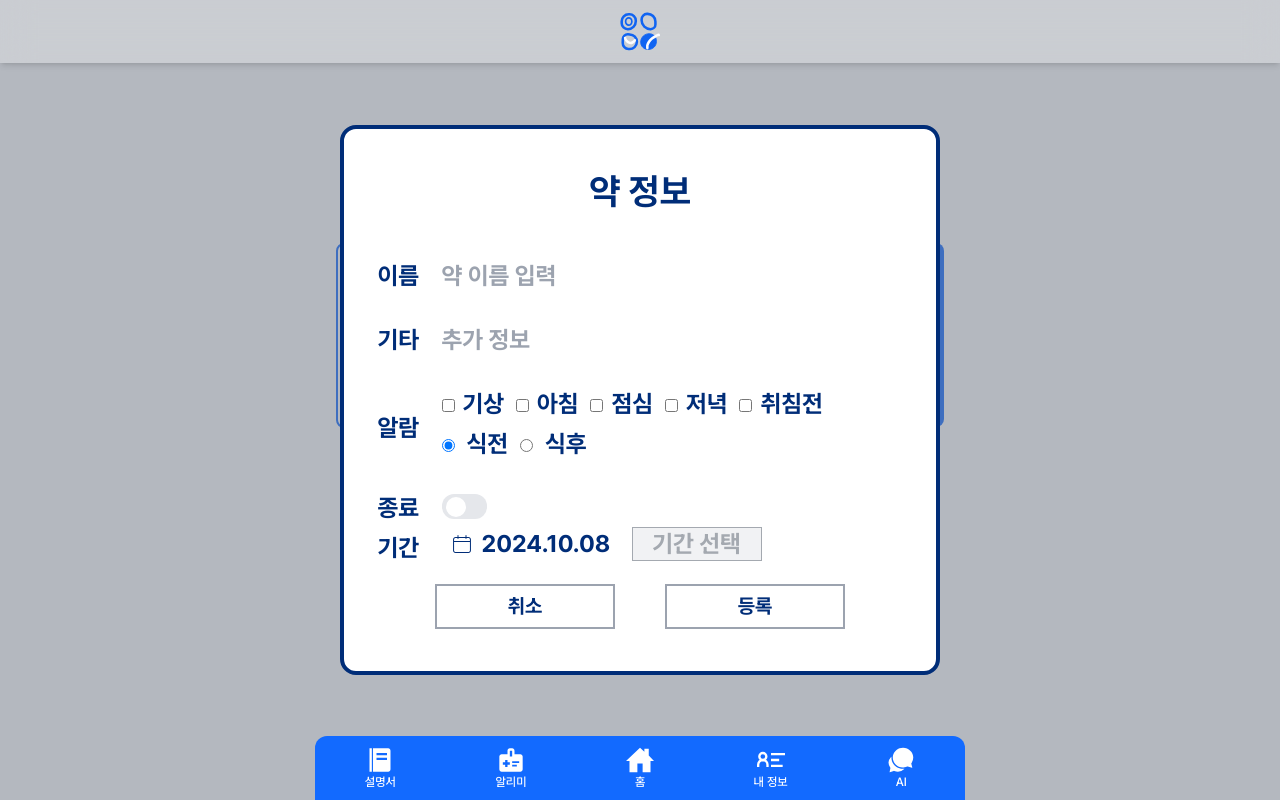
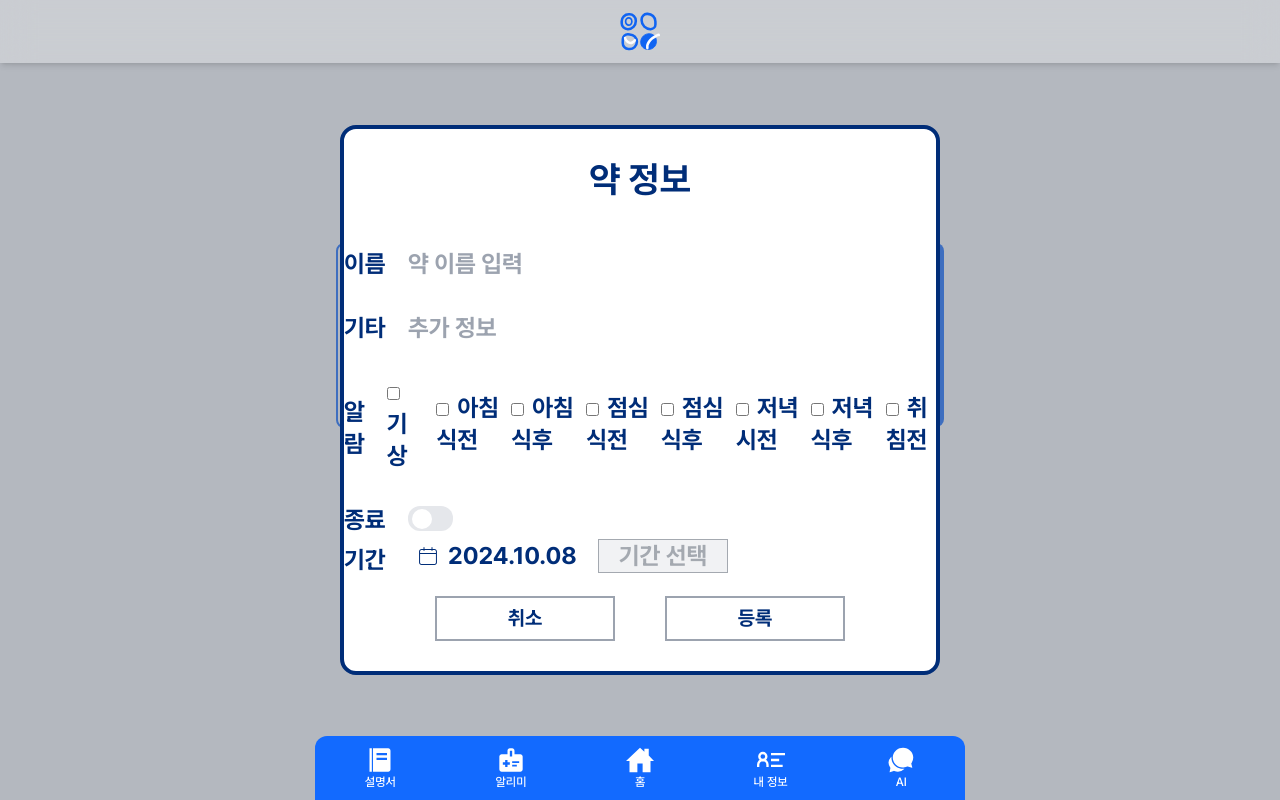
Before and after one commit to seniorBuddy/seniorBuddy-client, a Next.js app: page /reminder in a window 1280 px wide. Both pictures are taken after a click on the element 640 px from the left and 516 px from the top of the page. Built offline with nearby package versions, Linux system fonts and the light colour scheme.

Commit message:
FEAT: 약 정보 등록 기능

```diff
--- /dev/null
+++ b/src/app/actions/hospital-information.tsx
@@ -0,0 +1,29 @@
+'use server';
+
+export async function HospitalRegister(formData: any, token: string) {
+  if (!formData.content) {
+    return {success: false, message: '모든 필드를 입력해주세요.'};
+  }
+
+  try {
+    const res = await fetch(`${process.env.NEXT_PUBLIC_API_SERVER_URL}/reminder/hospital`, {
+      method: 'POST',
+      headers: {
+        'Content-Type': 'application/json',
+        'Authorization': `Bearer ${token}`,
+      },
+      body: JSON.stringify(formData),
+      credentials: 'include',
+    });
+
+    if (!res.ok) {
+      const resData = await res.json();
+      console.log('Server Response:', resData);
+      return { success: false, message: '등록 실패' };
+    } else {
+      return { success: true, message: '등록 성공' };
+    }
+  } catch (error) {
+    return { success: false, message: '오류가 발생했습니다.' };
+  }
+}
--- /dev/null
+++ b/src/app/actions/medicine-information.tsx
@@ -0,0 +1,30 @@
+'use server';
+
+export async function MedicineRegister(formData: any, token: string) {
+  if (!formData.content || formData.frequency.length < 0) {
+    return {success: false, message: '모든 필드를 입력해주세요.'};
+  }
+
+  try {
+    const res = await fetch(`${process.env.NEXT_PUBLIC_API_SERVER_URL}/reminder/medication`, {
+      method: 'POST',
+      headers: {
+        'Content-Type': 'application/json',
+        'Authorization': `Bearer ${token}`,
+      },
+      body: JSON.stringify(formData),
+      credentials: 'include',
+    });
+
+    const resData = await res.json();
+    //console.log("실패 테스트 : ", resData);
+
+    if (!res.ok) {
+      return { success: false, message: '등록 실패' };
+    } else {
+        return { success: true, message: '등록 성공' };
+    }
+  } catch (error) {
+    return { success: false, message: '오류가 발생했습니다.' };
+  }
+}
--- a/src/components/reminder/hospital.tsx
+++ b/src/components/reminder/hospital.tsx
@@ -1,35 +1,58 @@
 import RegisterModal from './modal/reminder-modal';
 import { FaPlusCircle } from "react-icons/fa";
 import { useState } from 'react';
+import { Toaster, toast } from '@/app/utils/toast';
 
 interface Hospital {
-  name: string;
-  details: string;
-  period: string;
+  content: string;  // 병원 이름
+  additional_info: string;  // 기타 사항
+  start_date: string;  // 예약 일정
 }
 
-export default function Hospital({chooseOne}:{chooseOne: string}) {
+interface HospitalProps {
+  chooseOne: string;
+}
+
+export default function Hospital({ chooseOne }: HospitalProps) {
   const [addHospital, setAddHospital] = useState<boolean>(false);
   const [hospitals, setHospitals] = useState<Hospital[]>([]);
   const [hoveredIndex, setHoveredIndex] = useState<number | null>(null);
 
+  // 모달 외부를 클릭 시 모달 종료
   const handleClick = (e: React.MouseEvent<HTMLDivElement>) => {
     if (e.target === e.currentTarget) {
       setAddHospital(false);
     }
   }
 
-  const handleRegister = (newHospital: Hospital) => {
-    setHospitals([...hospitals, newHospital]);
+  // 새로운 병원 정보 등록
+  const handleRegister = (newData: Hospital) => {
+    setHospitals([...hospitals, newData]);
     setAddHospital(false);
   }
 
+  // 수정, 삭제 버튼 나타내기
   const handleMouseEnter = (index: number) => {
     setHoveredIndex(index);
   }
 
   const handleMouseLeave = () => {
     setHoveredIndex(null);
+  }
+
+  // 결과값에 따라 toast 나타내기
+  const handleResult = (result: {success: boolean, message: string}) => {
+    if (!result.success) {
+      toast.error(result.message, {
+        autoClose: 2000,
+        icon: <span>❌</span>,
+      });
+    } else {
+      toast.success(result.message, {
+        autoClose: 2000,
+        icon: <span>✔️</span>,
+      });
+    }
   }
 
   return(
@@ -46,11 +69,15 @@ export default function Hospital({chooseOne}:{chooseOne: string}) {
             >
               <div className="flex flex-row justify-between w-full gap-3 mx-4 font-bold text-2xl sm:text-3xl">
                 <div className="flex flex-col gap-3">
-                  <span>{hospital.name}</span>
-                  <span className="text-xl sm:text-2xl">{hospital.details}</span>
-                  {hospital.period}
+                  {/* 병원 이름 */}
+                  <span>{hospital.content}</span>
+                  {/* 추가 설명 */}
+                  <span className="text-xl sm:text-2xl">{hospital.additional_info}</span>
+                  {/* 예약 시간 */}
+                  {hospital.start_date}
                 </div>
               </div>
+              {/* 수정/삭제 버튼 */}
               {hoveredIndex === index && (
                 <div
                   className="flex gap-[60px] absolute inset-0 items-center justify-center text-2xl"
@@ -69,6 +96,7 @@ export default function Hospital({chooseOne}:{chooseOne: string}) {
               )}
             </div>
           ))}
+          {/* 병원 등록 버튼 */}
           <div className="w-full bg-white rounded-lg flex flex-row" />
           <div
             onClick={() => setAddHospital(true)}
@@ -83,9 +111,15 @@ export default function Hospital({chooseOne}:{chooseOne: string}) {
           onClick={handleClick}
           className="fixed inset-0 flex items-center justify-center bg-gray-500 bg-opacity-50"
         >
-          <RegisterModal division={chooseOne} onCancel={() => setAddHospital(false)}/>
+          <RegisterModal
+            division={chooseOne}
+            onCancel={() => setAddHospital(false)}
+            onResult={handleResult}
+            onHospitalRegister={handleRegister}
+          />
         </div>
       )}
+    <Toaster />
     </>
   );
 }
--- a/src/components/reminder/medicine.tsx
+++ b/src/components/reminder/medicine.tsx
@@ -1,40 +1,63 @@
 import RegisterModal from './modal/reminder-modal';
 import { FaPlusCircle } from "react-icons/fa";
 import { useState } from 'react';
+import { Toaster, toast } from '@/app/utils/toast';
 
 interface Medicine {
-  name: string;
-  details: string;
-  times: string[];
-  period: string;
-  timing: string;
-  endDate: string | null;
+  content: string;  // 약 이름
+  additional_info: string;  // 기타 사항
+  frequency: string[];  // 약 먹는 시간
+  //timing: string;  // 식전, 식후
+  start_date: string;  // 시작 날짜
+  day: number;  // 종료 날짜
 }
 
-export default function MadicineMain({chooseOne}:{chooseOne: string}) {
-  const [addMedicine, setAddmedicine] = useState<boolean>(false);
+interface MedicineProps {
+  chooseOne: string;
+}
+
+export default function MadicineMain({ chooseOne }: MedicineProps) {
+  const [addMedicine, setAddmedicine] = useState<boolean>(false);  // 등록 버튼 선택 유무
   const [medicines, setMedicines] = useState<Medicine[]>([]);
   const [hoveredIndex, setHoveredIndex] = useState<number | null>(null);
 
   const time = ['기상', '취침전', '아침 식전', '아침 식후', '점심 식전', '점심 식후', '저녁 식전', '저녁 식후'];
 
+  // 모달 외부를 클릭 시 모달 종료
   const handleClick = (e: React.MouseEvent<HTMLDivElement>) => {
     if (e.target === e.currentTarget) {
       setAddmedicine(false);
     }
   }
 
-  const handleRegister = (newMedicine: Medicine) => {
-    setMedicines([...medicines, newMedicine]);
+  // 새로운 약 정보 등록
+  const handleRegister = (newData: Medicine) => {
+    setMedicines([...medicines, newData]);  // 기존의 약 정보에 새로운 약 정보를 추가
     setAddmedicine(false);
   }
 
+  // 수정, 삭제 버튼 나타내기
   const handleMouseEnter = (index: number) => {
     setHoveredIndex(index);
   }
 
   const handleMouseLeave = () => {
     setHoveredIndex(null);
+  }
+
+  // 결과값에 따라 toast 나타내기
+  const handleResult = (result: {success: boolean, message: string}) => {
+    if (!result.success) {
+      toast.error(result.message, {
+        autoClose: 2000,
+        icon: <span>❌</span>,
+      });
+    } else {
+      toast.success(result.message, {
+        autoClose: 2000,
+        icon: <span>✔️</span>,
+      });
+    }
   }
 
   return (
@@ -75,11 +98,11 @@ export default function MadicineMain({chooseOne}:{chooseOne: string}) {
             <div className="flex flex-row justify-between w-full gap-3 mx-4 font-bold text-2xl sm:text-3xl">
               <div className="flex flex-col gap-3">
                 {/* 약 이름 */}
-                <span>{medicine.name}</span>
+                <span>{medicine.content}</span>
                 {/* 추가 설명 */}
-                <span className="text-xl sm:text-2xl">{medicine.details}</span>
+                <span className="text-xl sm:text-2xl">{medicine.additional_info}</span>
                 <div className="flex items-center gap-4">
-                  {medicine.times.map((time) => (
+                  {medicine.frequency.map((time) => (
                     <label
                       key={time}
                       className="text-sm font-medium-bold text-xl"
@@ -88,13 +111,13 @@ export default function MadicineMain({chooseOne}:{chooseOne: string}) {
                       {time}
                     </label>
                   ))}
-                  <span className="text-sm font-medium-bold text-xl">{medicine.timing}</span>
+                  {/*<span className="text-sm font-medium-bold text-xl">{medicine.timing}</span>*/}
                 </div>
               </div>
               <div className="flex flex-col gap-2">
-                {medicine.period}
+                {medicine.start_date}
                 <br />
-                {medicine.endDate}
+                {medicine.day}
               </div>
             </div>
             {/* 수정/삭제 버튼 */}
@@ -124,15 +147,22 @@ export default function MadicineMain({chooseOne}:{chooseOne: string}) {
         </div>
       </div>
     </div>
+    {/* 모달 오픈 */}
     {addMedicine === true && (
       <div
         onClick={handleClick}
         className="fixed inset-0 flex items-center justify-center bg-gray-500 bg-opacity-50"
       >
-        <RegisterModal division={chooseOne} onCancel={() => setAddmedicine(false)}/>
+        <RegisterModal
+          division={chooseOne}
+          onCancel={() => setAddmedicine(false)}
+          onResult={handleResult}
+          onMedicineRegister={handleRegister}
+        />
         {/*<Register prop={addMedicine} onCancel={() => setAddmedicine(false)} onRegister={handleRegister}/>*/}
       </div>
     )}
+    <Toaster />
     </>
   );
 }
--- a/src/components/reminder/modal/hospital-modal.tsx
+++ b/src/components/reminder/modal/hospital-modal.tsx
@@ -1,14 +1,55 @@
+'use client';
+
 import { useState } from 'react';
 import { CiCalendar } from 'react-icons/ci';
 import DatePicker from 'react-datepicker';
 import 'react-datepicker/dist/react-datepicker.css'
 import { ko } from 'date-fns/locale';
+import { HospitalRegister } from '@/app/actions/hospital-information';
+import useTokenStore from '@/app/lib/store/useTokenStore';
+import { format } from 'date-fns';
 
-export default function HospitalModal({onCancel}: {onCancel: () => void}) {
-  const [reservationDate, setReserVationDate] = useState<Date | null>(new Date());  // 예약 날짜
+interface Hospital {
+  content: string;  // 병원 이름
+  additional_info: string;  // 기타 사항
+  start_date: string;  // 예약 일정
+}
+
+interface HospitalModalProps {
+  onCancel: () => void;
+  onResult: (result: {success: boolean, message: string}) => void;
+  onRegister: (newHospital: Hospital) => void;
+}
+
+export default function HospitalModal({ onCancel, onResult, onRegister }: HospitalModalProps) {
+  const [name, setName] = useState<string>('');  // 병원 이름
+  const [other, setOther] = useState<string>('');  // 기타 정보
+  const [reservationDate, setReservationDate] = useState<Date | null>(new Date());  // 예약 날짜
+
+  const token = useTokenStore((state) => state.token) as string;
+
+  // 정보 전달
+  const handleSubmit = async () => {
+    const formData = {
+      'content': name,
+      'additional_info': other,
+      'start_date': reservationDate ? format(reservationDate, 'yyyy-MM-dd HH:mm:ss') : '',
+    };
+
+    console.log(formData);
+
+    const result = await HospitalRegister(formData, token);
+    console.log('Result from hospitalRegister:', result);
+
+    onResult(result);
+    if (result.success) {
+      onCancel();
+      onRegister(formData);
+    }
+  }
 
   return (
-    <div>
+    <form onSubmit={handleSubmit}>
       <div className="flex flex-col gap-8 font-bold text-darkblue text-2xl">
         {/* 병원 이름 */}
         <div className="flex flex-row items-center w-full gap-1">
@@ -17,6 +58,8 @@ export default function HospitalModal({onCancel}: {onCancel: () => void}) {
             type="text"
             placeholder="병원 이름 입력"
             className="text-black"
+            value={name}
+            onChange={(e) => setName(e.target.value)}
           />
         </div>
         {/* 기타 사항 */}
@@ -26,6 +69,8 @@ export default function HospitalModal({onCancel}: {onCancel: () => void}) {
             type="text"
             placeholder="방문 목적"
             className="text-black"
+            value={other}
+            onChange={(e) => setOther(e.target.value)}
           />
         </div>
         {/* 예약 일정 */}
@@ -40,7 +85,7 @@ export default function HospitalModal({onCancel}: {onCancel: () => void}) {
               timeFormat="HH시 mm분"
               timeIntervals={30}
               selected={reservationDate}
-              onChange={(date: Date | null) => setReserVationDate(date)}
+              onChange={(date: Date | null) => setReservationDate(date)}
               className="w-[240px]"
             />
           </div>
@@ -56,12 +101,13 @@ export default function HospitalModal({onCancel}: {onCancel: () => void}) {
           취소
         </div>
         <div
+          onClick={handleSubmit}
           className="w-[180px] h-[45px] p-2 flex justify-center items-center border-2 border-gray-400 rounded\
           hover:bg-blue hover:text-white hover:scale-[1.1] transition-transform duration-200"
         >
           등록
         </div>
       </div>
-    </div>
+    </form>
   );
 }
--- a/src/components/reminder/modal/medicine-modal.tsx
+++ b/src/components/reminder/modal/medicine-modal.tsx
@@ -1,62 +1,132 @@
+'use client';
+
 import { useState } from 'react';
 import { CiCalendar } from 'react-icons/ci';
 import DatePicker from 'react-datepicker';
 import 'react-datepicker/dist/react-datepicker.css'
 import { ko } from 'date-fns/locale';
+import { MedicineRegister } from '@/app/actions/medicine-information';
+import useTokenStore from '@/app/lib/store/useTokenStore';
 
-export default function MedicineModal({ onCancel }: {onCancel: () => void}) {
+interface Medicine {
+  content: string;  // 약 이름
+  additional_info: string;  // 기타 사항
+  frequency: string[];  // 약 먹는 시간
+  //timing: string;  // 식전, 식후
+  start_date: string;  // 시작 날짜
+  day: number;  // 종료 날짜
+}
+
+interface MedicineModalProps {
+  onCancel: () => void;
+  onResult: (result: {success: boolean, message: string}) => void;
+  onRegister: (newMedicine: Medicine) => void;
+}
+
+export default function MedicineModal({ onCancel, onResult, onRegister }: MedicineModalProps) {
+  const [name, setName] = useState<string>('');  // 약 이름
+  const [other, setOther] = useState<string>('');  // 기타 사항
+  const time  = [
+    "기상",
+    "아침식전",
+    "아침식후",
+    "점심식전",
+    "점심식후",
+    "저녁시전",
+    "저녁식후",
+    "취침전"
+  ];
+  const [checkedItems, setCheckedItems] = useState<string[]>([]);  // 복용 시간 체크리스트
   const [chooseTime, setChooseTime] = useState<string>('before');  // 식전, 식후
   const [isOn, setIsOn] = useState<boolean>(false);  // 종료 시간 유무
   const [startDate, setStartDate] = useState<Date | null>(new Date());  // 시작 날짜
   const [showDateList, setShowDateList] = useState<boolean>(false);  // 달력
-  const [selectedEndDate, setSelectedEndDate] = useState<string | null>(null);  // 종료 날짜
+  const [selectedEndDate, setSelectedEndDate] = useState<number>();  // 종료 날짜
   const [endDate, setEndDate] = useState([
-    { id: 1, name: '3일' },
-    { id: 2, name: '5일' },
-    { id: 3, name: '1주' },
-    { id: 4, name: '2주' },
-    { id: 5, name: '1개월' },
-    { id: 6, name: '2개월' },
-    { id: 7, name: '3개월' },
-    { id: 8, name: '1년' },
-    { id: 9, name: '1년 이상' },
+    { id: 1, name: 3 },
+    { id: 2, name: 5 },
+    { id: 3, name: 7 },
+    // { id: 4, name: '2주' },
+    // { id: 5, name: '1개월' },
+    // { id: 6, name: '2개월' },
+    // { id: 7, name: '3개월' },
+    // { id: 8, name: '1년' },
+    // { id: 9, name: '1년 이상' },
   ]);  // 종료 기간 리스트 요소
-
-  const time  = ['기상', '아침', '점심', '저녁', '취침전'];
 
   /* 종료 기간 설정 on/off */
   const toggleSwitch = () =>{
     setIsOn(!isOn);
   }
 
+  const takingTime = (e: React.ChangeEvent<HTMLInputElement>, timeLabel: string) => {
+    if (e.target.checked) {
+      // 체크 항목 추가
+      setCheckedItems([...checkedItems, timeLabel]);
+    } else {
+      // 체크 해제 항목 제거
+      setCheckedItems(checkedItems.filter(item => item !== timeLabel));
+    }
+  }
+
   /* 종료 날짜 선택 */
-  const handleChooseEndDate = (endDate: string) => {
+  const handleChooseEndDate = (endDate: number) => {
     if(isOn) {
       setSelectedEndDate(endDate);
       setShowDateList(false);
     }
   }
 
+  const token = useTokenStore((state) => state.token) as string;
+
+  // 정보 전달
+  const handleSubmit = async () => {
+    const formData = {
+      'content': name,
+      'additional_info': other || '',
+      'frequency': checkedItems,
+      //'timing': chooseTime,
+      'start_date': startDate?.toISOString().split('T')[0] || '',
+      'day': selectedEndDate || 0,
+    };
+
+    console.log(formData);
+
+    const result = await MedicineRegister(formData, token);
+    console.log('Result from medicineRegister:', result);
+
+    onResult(result);
+    if (result.success) {
+      onCancel();
+      onRegister(formData);
+    }
+  }
+
 
   return (
-    <div>
+    <>
+    <form onSubmit={handleSubmit}>
       <div className="flex flex-col gap-8 font-bold text-darkblue text-2xl">
         {/* 약 이름 */}
         <div className="flex flex-row items-center w-full gap-1">
           <span className="w-[60px]">이름</span>
           <input
+            value={name}
             type="text"
             placeholder="약 이름 입력"
             className="text-black"
+            onChange={(e) => setName(e.target.value)}
           />
         </div>
         {/* 기타사항 */}
         <div className="flex flex-row items-center w-full gap-1">
           <span className="w-[60px]">기타</span>
           <input
+            value={other}
             type="text"
             placeholder="추가 정보"
             className="text-black"
+            onChange={(e) => setOther(e.target.value)}
           />
         </div>
         {/* 알람 설정 */}
@@ -65,38 +135,40 @@ export default function MedicineModal({ onCancel }: {onCancel: () => void}) {
           <div className="flex flex-col gap-2">
             {/* 약 먹는 시간 선택 */}
             <div className="flex flex-row gap-3 items-center">
-              {time.map((time, index) =>
-                <label key={time} htmlFor={`time-${index}`}>
+              {time.map((timeLabel, index) =>
+                <label key={timeLabel} htmlFor={`time-${index}`}>
                   <input
                     type="checkbox"
                     id={`time-${index}`}
                     className="mr-2"
+                    onChange={(e) => takingTime(e, timeLabel)}
                   />
-                  {time}
+                  {timeLabel}
                 </label>
               )}
             </div>
-            {/* 식전 식후 선택 */}
+            {/* 식전 식후 선택
             <div className="flex flex-row gap-3">
               <label>
                 <input
                   type="radio"
-                  name="timing"
                   value="before"
                   checked={chooseTime === 'before'}
+                  onChange={(e) => setChooseTime(e.target.value)}
                 />
                 <span className="ml-3">식전</span>
               </label>
               <label>
                 <input
                   type="radio"
-                  name="timing"
                   value="after"
                   checked={chooseTime === 'after'}
+                  onChange={(e) => setChooseTime(e.target.value)}
                 />
                 <span className="ml-3">식후</span>
               </label>
             </div>
+            */}
           </div>
         </div>
         {/* 약 복용 기간 */}
@@ -166,12 +238,14 @@ export default function MedicineModal({ onCancel }: {onCancel: () => void}) {
           취소
         </div>
         <div
+          onClick={handleSubmit}
           className="w-[180px] h-[45px] p-2 flex justify-center items-center border-2 border-gray-400 rounded\
           hover:bg-blue hover:text-white hover:scale-[1.1] transition-transform duration-200"
         >
             등록
         </div>
       </div>
-    </div>
+    </form>
+    </>
   );
 }
--- a/src/components/reminder/modal/reminder-modal.tsx
+++ b/src/components/reminder/modal/reminder-modal.tsx
@@ -1,12 +1,54 @@
 import MedicineModal from './medicine-modal';
 import HospitalModal from './hospital-modal';
+
+interface Medicine {
+  content: string;  // 약 이름
+  additional_info: string;  // 기타 사항
+  frequency: string[];  // 약 먹는 시간
+  //timing: string;  // 식전, 식후
+  start_date: string;  // 시작 날짜
+  day: number;  // 종료 날짜
+}
+// interface Medicine {
+//   name: string;  // 약 이름
+//   other: string;  // 기타 사항
+//   takingTime: string[];  // 약 먹는 시간
+//   timing: string;  // 식전, 식후
+//   startDate: string;  // 시작 날짜
+//   endDate: string | null;  // 종료 날짜
+// }
+
+interface Hospital {
+  content: string;  // 병원 이름
+  additional_info: string;  // 기타 사항
+  start_date: string;  // 예약 일정
+}
+
 
 interface RegisterModalProps {
   division: string;
   onCancel: (value: boolean) => void;
+  onResult: (result: {success: boolean, message: string}) => void;
+  onMedicineRegister?: (newData: Medicine) => void;
+  onHospitalRegister?: (newData: Hospital) => void;
 }
 
-export default function ReminderModal({ division, onCancel }: RegisterModalProps) {
+export default function ReminderModal(
+    { division, onCancel, onResult, onMedicineRegister, onHospitalRegister } : RegisterModalProps
+  ) {
+
+  const handleMedicineRegister = (newData: Medicine) => {
+    if (onMedicineRegister) {
+      onMedicineRegister(newData);
+    }
+  };
+
+  const handleHospitalRegister = (newData: Hospital) => {
+    if (onHospitalRegister) {
+      onHospitalRegister(newData);
+    }
+  };
+
   return (
     <div>
       {/* 모달 전체 틀 */}
@@ -15,7 +57,9 @@ export default function ReminderModal({ division, onCancel }: RegisterModalProps
           {division === 'medicine' ? "약 정보" : "병원 정보"}
         </span>
         {division === 'medicine' ?
-        <MedicineModal onCancel={() => onCancel(false)}/> : <HospitalModal onCancel={() => onCancel(false)}/>}
+          <MedicineModal onCancel={() => onCancel(false)} onResult={onResult} onRegister={handleMedicineRegister} /> :
+          <HospitalModal onCancel={() => onCancel(false)} onResult={onResult} onRegister={handleHospitalRegister} />
+        }
       </div>
     </div>
   )
```
